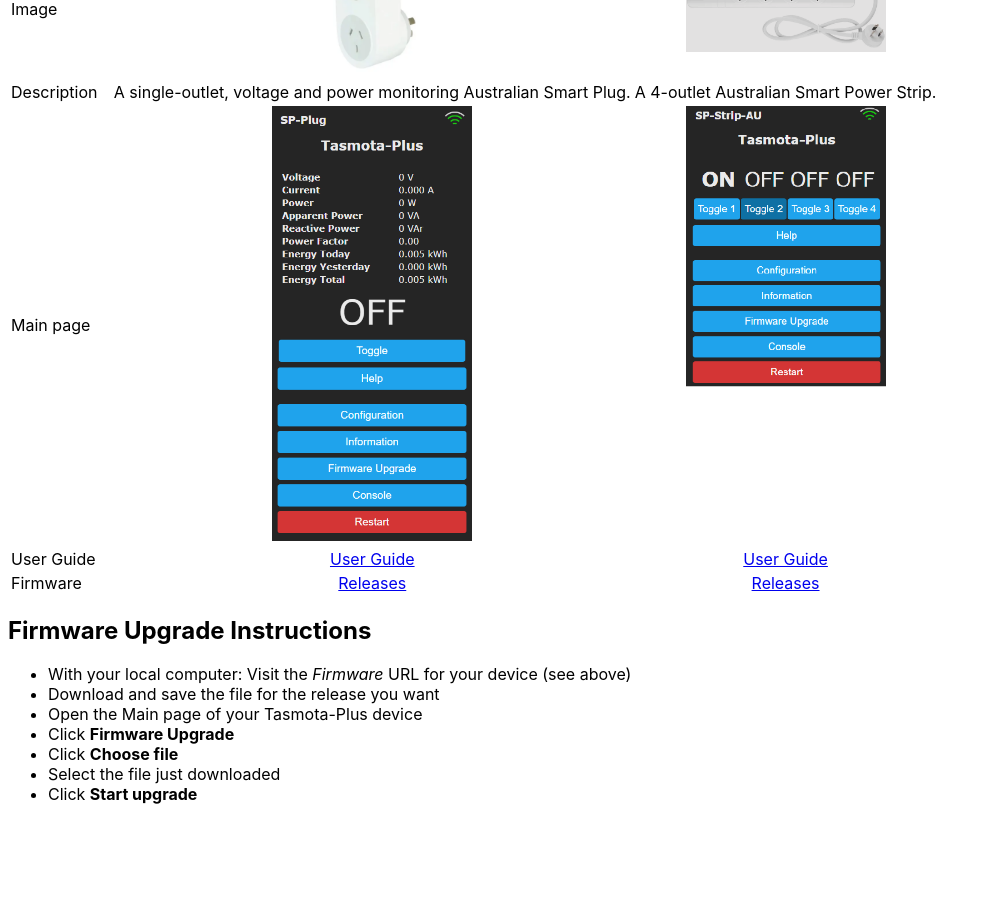
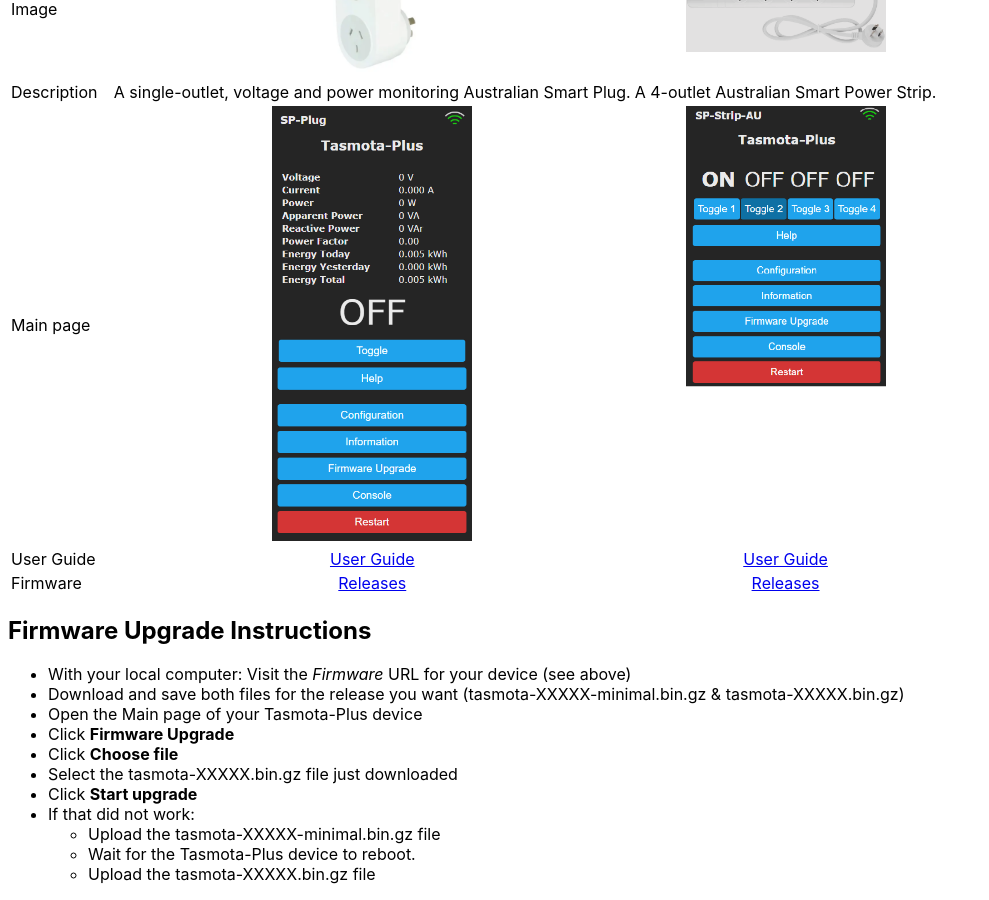
Before and after one commit to UBWH/ubwh.github.io, a Jekyll site: the page built from index.md, in a window 1280 px wide and 900 px high, scrolled down 2365 px. Shown: the whole window, without its empty margins (0-989 px from the left). Built offline with Jekyll 4.4.1, drawn with Linux system fonts in a browser that asks for light colours; our own code applies the rules of GitHub Pages for plain Markdown files; a script that is not in the unit is left out; before the commit the page ends 3185 px from its top, so only the background shows below that.

Commit message:
Update index.md

```diff
--- a/index.md
+++ b/index.md
@@ -71,9 +71,13 @@ With _Tasmota Standard_, WiFi signal level is only available in the _Information
 
 ## Firmware Upgrade Instructions
 * With your local computer: Visit the _Firmware_ URL for your device (see above)
-* Download and save the file for the release you want
+* Download and save both files for the release you want (tasmota-XXXXX-minimal.bin.gz & tasmota-XXXXX.bin.gz)
 * Open the Main page of your Tasmota-Plus device
 * Click __Firmware Upgrade__
 * Click __Choose file__
-* Select the file just downloaded
+* Select the tasmota-XXXXX.bin.gz file just downloaded
 * Click __Start upgrade__
+* If that did not work:
+  * Upload the tasmota-XXXXX-minimal.bin.gz file
+  * Wait for the Tasmota-Plus device to reboot.
+  * Upload the tasmota-XXXXX.bin.gz file
```
